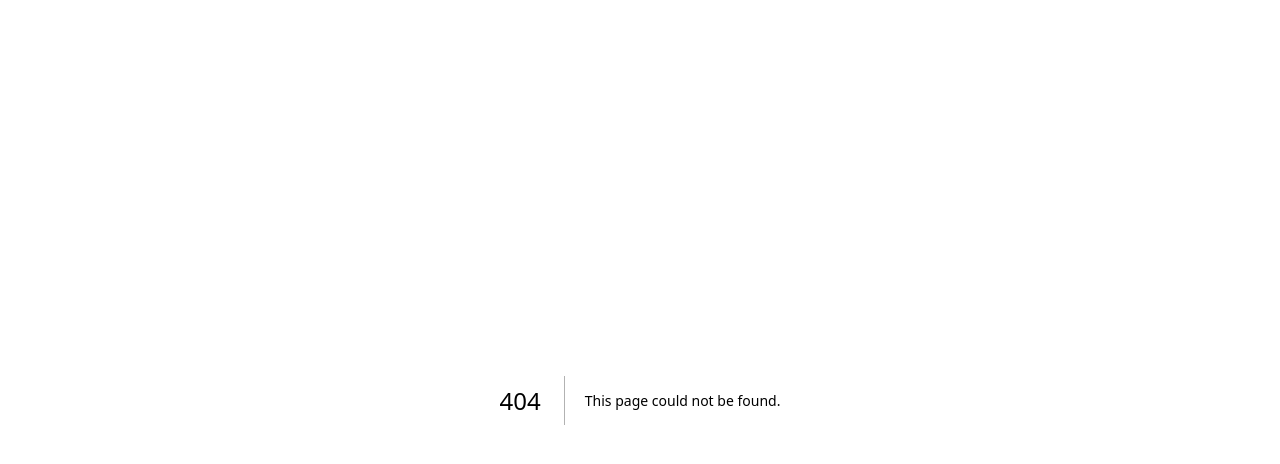
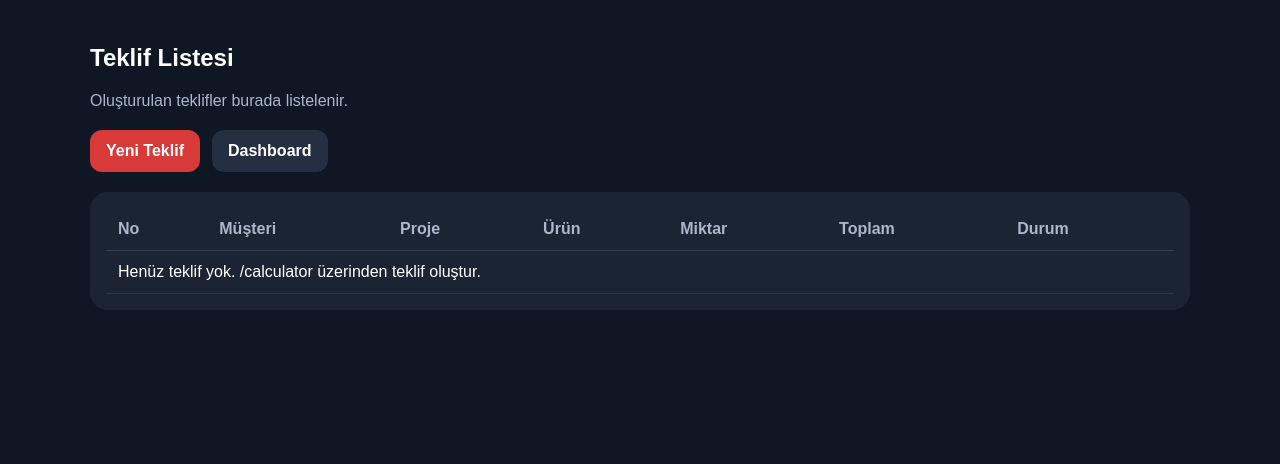
Before and after one commit to altasburhan2525-del/mta-saas0, a Next.js app: page /proposals in a window 1280 px wide. Before the commit this address had no page. Shown: the top 464 px of the page. Built offline with nearby package versions, Linux system fonts and the light colour scheme.

Commit message:
Add proposals list page

```diff
--- /dev/null
+++ b/app/proposals/page.tsx
@@ -0,0 +1,71 @@
+'use client';
+import { useEffect, useState } from 'react';
+
+type Proposal = {
+  id: string;
+  customerName: string;
+  projectName: string;
+  productName: string;
+  quantity: number;
+  total: number;
+  status: string;
+  createdAt: string;
+};
+
+export default function ProposalsPage(){
+  const [proposals, setProposals] = useState<Proposal[]>([]);
+
+  useEffect(()=>{
+    fetch('/api/proposals')
+      .then(r=>r.json())
+      .then(data=>setProposals(data.proposals || []))
+      .catch(()=>setProposals([]));
+  },[]);
+
+  return (
+    <main style={{minHeight:'100vh',background:'#0f1724',color:'#fff',fontFamily:'Arial',padding:24}}>
+      <section style={{maxWidth:1100,margin:'0 auto'}}>
+        <h1>Teklif Listesi</h1>
+        <p style={{color:'#aab7cc'}}>Oluşturulan teklifler burada listelenir.</p>
+        <div style={{display:'flex',gap:12,margin:'20px 0'}}>
+          <a href="/calculator" style={btn}>Yeni Teklif</a>
+          <a href="/dashboard" style={btnDark}>Dashboard</a>
+        </div>
+        <div style={{overflowX:'auto',background:'#1b2433',borderRadius:18,padding:16}}>
+          <table style={{width:'100%',borderCollapse:'collapse',minWidth:760}}>
+            <thead>
+              <tr>
+                <th style={th}>No</th>
+                <th style={th}>Müşteri</th>
+                <th style={th}>Proje</th>
+                <th style={th}>Ürün</th>
+                <th style={th}>Miktar</th>
+                <th style={th}>Toplam</th>
+                <th style={th}>Durum</th>
+              </tr>
+            </thead>
+            <tbody>
+              {proposals.length === 0 && <tr><td colSpan={7} style={td}>Henüz teklif yok. /calculator üzerinden teklif oluştur.</td></tr>}
+              {proposals.map(p=>(
+                <tr key={p.id}>
+                  <td style={td}>{p.id}</td>
+                  <td style={td}>{p.customerName}</td>
+                  <td style={td}>{p.projectName}</td>
+                  <td style={td}>{p.productName}</td>
+                  <td style={td}>{p.quantity}</td>
+                  <td style={td}>{p.total} ₺</td>
+                  <td style={td}>{p.status}</td>
+                </tr>
+              ))}
+            </tbody>
+          </table>
+        </div>
+      </section>
+    </main>
+  );
+}
+
+const th = {textAlign:'left' as const,padding:12,borderBottom:'1px solid rgba(255,255,255,.12)',color:'#aab7cc'};
+const td = {padding:12,borderBottom:'1px solid rgba(255,255,255,.08)'};
+const btn = {display:'inline-flex',padding:'12px 16px',borderRadius:12,background:'#d83939',color:'#fff',textDecoration:'none',fontWeight:900};
+const btnDark = {display:'inline-flex',padding:'12px 16px',borderRadius:12,background:'#243041',color:'#fff',textDecoration:'none',fontWeight:900};
```
